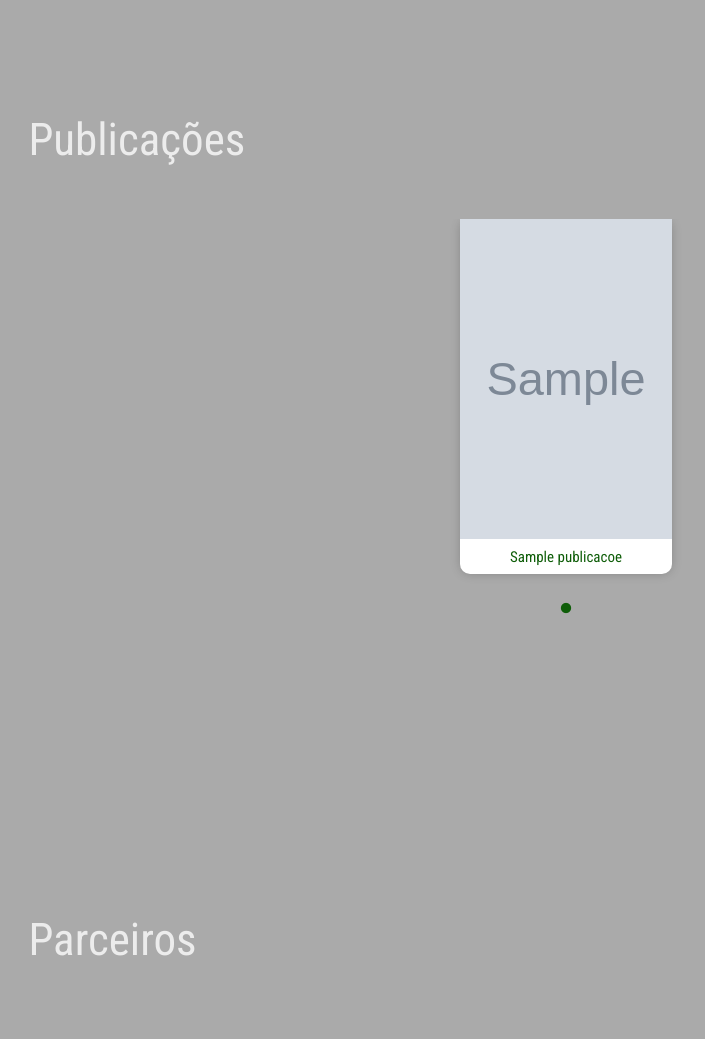
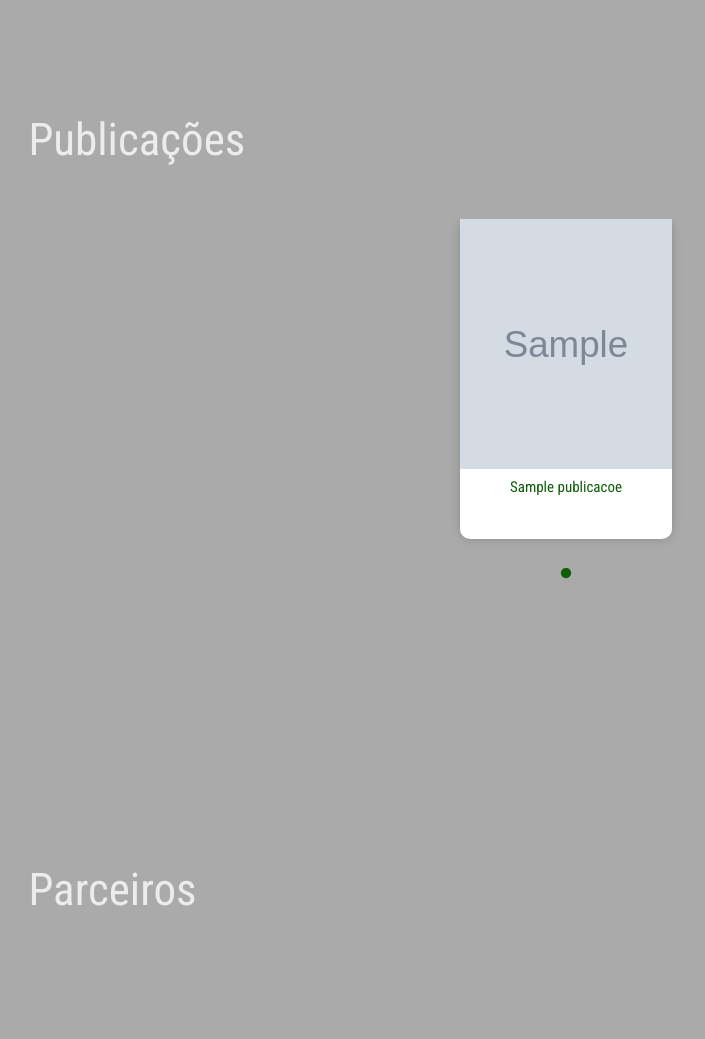
Before and after one commit to citi-onboarding/Destra, a Django app: page / in a window 1280 px wide. Shown: the part 801-1840 px from the top of the page, without its empty margins (74-779 px from the left). Run offline with Django 3.2, Linux system fonts and the light colour scheme; tables that the repository leaves empty hold one stand-in row (values such as "Sample post"); grey boxes marked "Sample" are stand-in pictures; some libraries are stand-ins or nearby versions.

Commit message:
Ajeitar img e tamanho da secao

```diff
--- a/assets/CSS/publicacoes.css
+++ b/assets/CSS/publicacoes.css
@@ -1,6 +1,7 @@
 #publicacoes-id{
     background-color: #AAAAAA;
     height: 100vh;
+    max-height: 750px;
     display: flex;
     flex-direction: column;
     color: #ECECEC;
@@ -56,14 +57,16 @@
     background-color: white;
     flex-direction: column;
     border-radius: 10px;
+    height: 320px;
 }
 .pub-box-carrossel img{
     width: 100%;
-    height: 40vh;
+    height: 250px;
     margin: 0;
+    object-fit: cover;
 }
 .pub-box-carrossel p{
-    padding: 4% 8%;
+    padding: 4% 5%;
     margin: 0%;
     color: #0E5D08;
     text-align: center;
```
